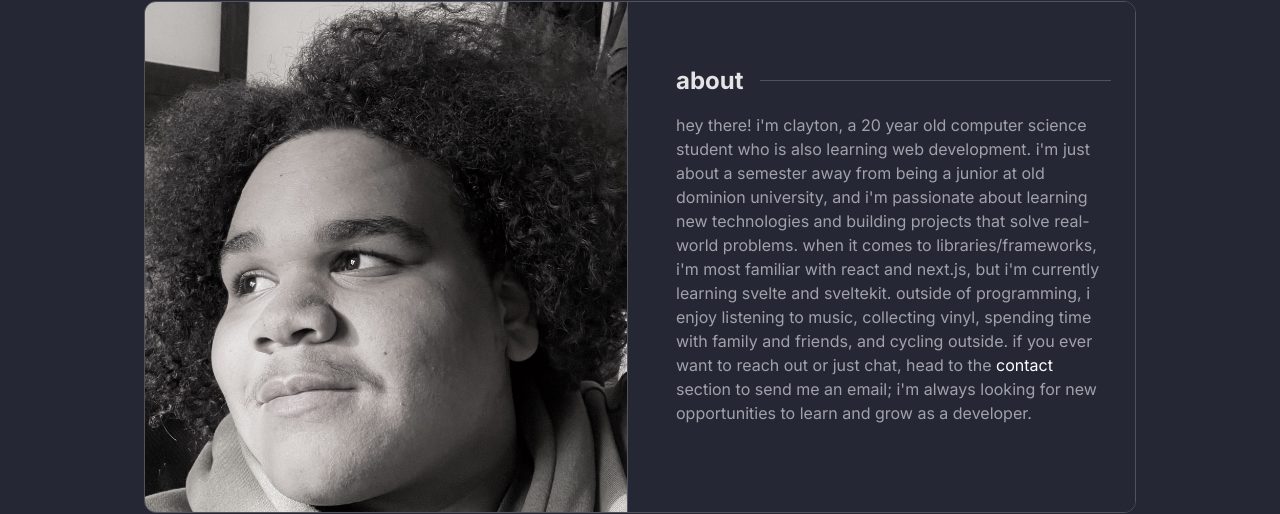
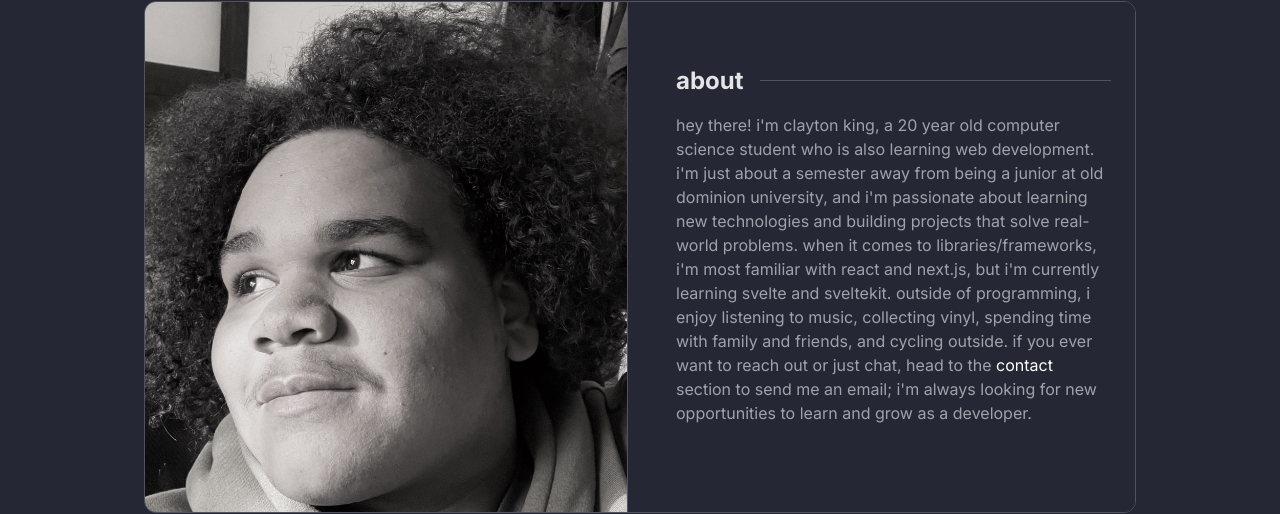
Before and after one commit to clay-k0/portfolio-2, a Next.js app: page /about in a window 1280 px wide. Shown: the part 143-657 px from the top of the page. Built offline with nearby package versions, Linux system fonts and the light colour scheme; what tailwindcss-debug-screens would draw is missing.

Commit message:
about bio update

```diff
--- a/app/about/page.tsx
+++ b/app/about/page.tsx
@@ -30,7 +30,7 @@ export default function About() {
                 </div>
                 <div className='relative'>
                   <p className='text-zinc-400 mb-6'>
-                    hey there! i'm clayton, a 20 year old computer science
+                    hey there! i'm clayton king, a 20 year old computer science
                     student who is also learning web development. i'm just about
                     a semester away from being a junior at old dominion
                     university, and i'm passionate about learning new
```
